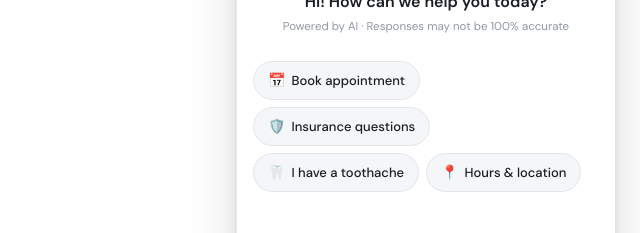
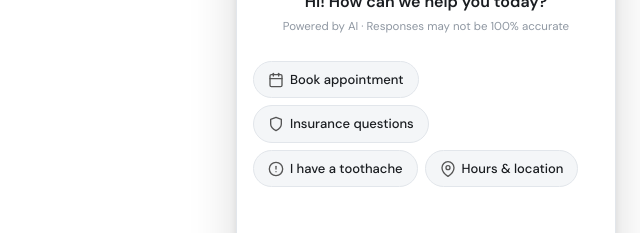
Before and after one commit to jecochran-0/DBJ-Chatbot, a Next.js app: page /widget in a window 1280 px wide. Both pictures are taken after a click on the button "Chat". Shown: the part 226-459 px from the top of the page, without its empty margins (640-1280 px from the left). Built offline with nearby package versions, Linux system fonts and the light colour scheme.

Commit message:
replace emojis with icons

```diff
--- a/app/widget/page.tsx
+++ b/app/widget/page.tsx
@@ -8,11 +8,11 @@ const CONFIG = {
   primaryColor: "#1a5c6b",
   greetingDelay: 15000,
   greetingMessage: "Looking for a new dentist? I can help you find the right fit \u{1F60A}",
-  quickReplies: [
-    { label: "Book appointment", icon: "\u{1F4C5}", msg: "I'd like to book an appointment" },
-    { label: "Insurance questions", icon: "\u{1F6E1}\uFE0F", msg: "What insurance do you accept?" },
-    { label: "I have a toothache", icon: "\u{1F9B7}", msg: "I have a toothache and need help" },
-    { label: "Hours & location", icon: "\u{1F4CD}", msg: "What are your hours and location?" },
+ quickReplies: [
+    { label: "Book appointment", icon: "calendar", msg: "I'd like to book an appointment" },
+    { label: "Insurance questions", icon: "shield", msg: "What insurance do you accept?" },
+    { label: "I have a toothache", icon: "alert", msg: "I have a toothache and need help" },
+    { label: "Hours & location", icon: "pin", msg: "What are your hours and location?" },
   ],
 };
 
@@ -35,6 +35,16 @@ function Typing() {
       </div>
     </div>
   );
+}
+
+function ChipIcon({ name }: { name: string }) {
+  const s = { width: 16, height: 16, flexShrink: 0 } as const;
+  const p = { fill: "none", stroke: "#555", strokeWidth: "2", strokeLinecap: "round" as const, strokeLinejoin: "round" as const };
+  if (name === "calendar") return <svg {...s} viewBox="0 0 24 24" {...p}><rect x="3" y="4" width="18" height="18" rx="2"/><line x1="16" y1="2" x2="16" y2="6"/><line x1="8" y1="2" x2="8" y2="6"/><line x1="3" y1="10" x2="21" y2="10"/></svg>;
+  if (name === "shield") return <svg {...s} viewBox="0 0 24 24" {...p}><path d="M12 22s8-4 8-10V5l-8-3-8 3v7c0 6 8 10 8 10z"/></svg>;
+  if (name === "alert") return <svg {...s} viewBox="0 0 24 24" {...p}><circle cx="12" cy="12" r="10"/><line x1="12" y1="8" x2="12" y2="12"/><line x1="12" y1="16" x2="12.01" y2="16"/></svg>;
+  if (name === "pin") return <svg {...s} viewBox="0 0 24 24" {...p}><path d="M21 10c0 7-9 13-9 13s-9-6-9-13a9 9 0 0 1 18 0z"/><circle cx="12" cy="10" r="3"/></svg>;
+  return null;
 }
 
 export default function Widget() {
@@ -160,7 +170,7 @@ export default function Widget() {
               <div style={{display:"flex",flexWrap:"wrap" as const,gap:7,padding:"6px 0"}}>
                 {CONFIG.quickReplies.map((r,i) => (
                   <button key={i} onClick={()=>send(r.msg)} style={S.chip}>
-                    <span style={{fontSize:14}}>{r.icon}</span> {r.label}
+                    <ChipIcon name={r.icon}/> {r.label}
                   </button>
                 ))}
               </div>
```
